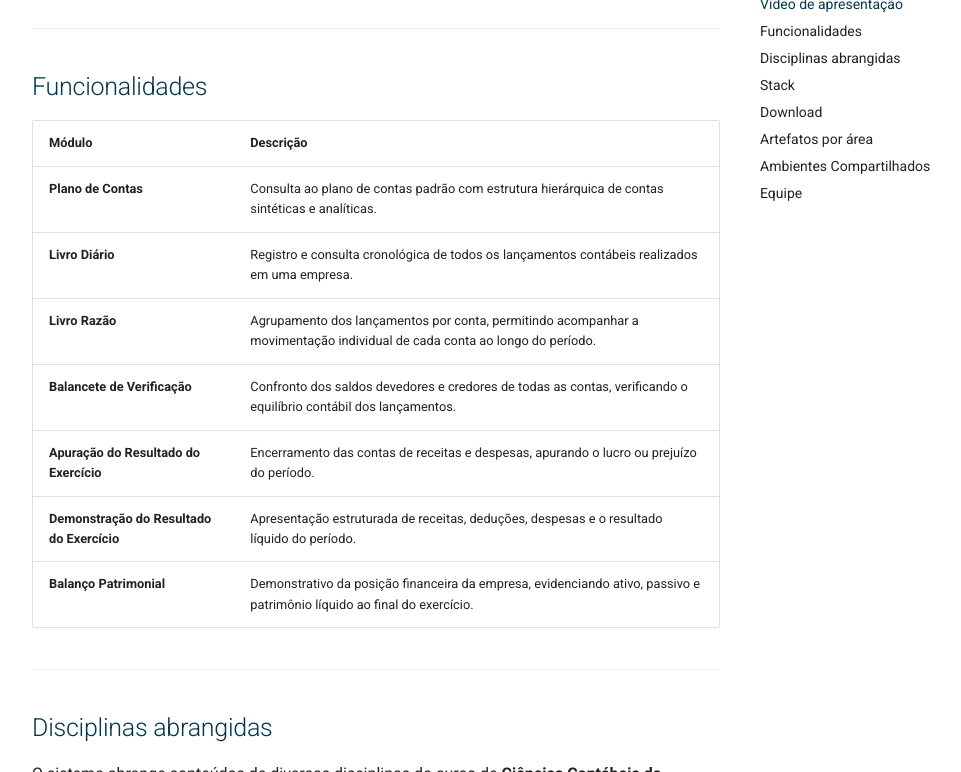
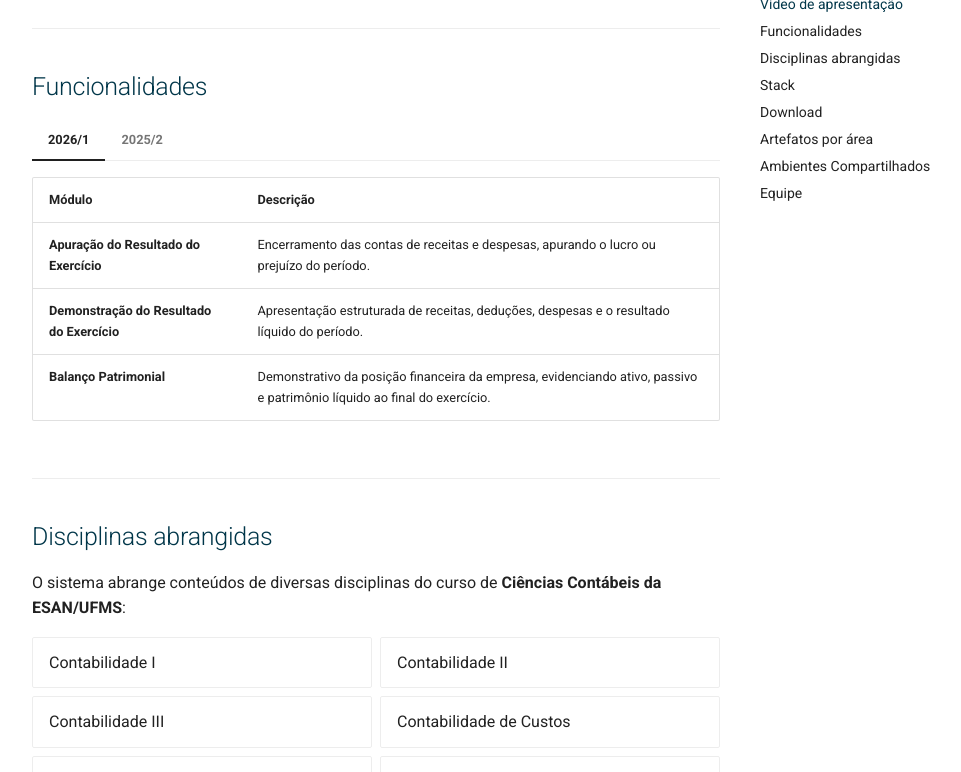
Before and after one commit to NES-Contabilidade-Integrada/doc-coins2026.1, an MkDocs documentation site: the page built from docs/index.md, in a window 1280 px wide and 900 px high, scrolled down 755 px, cut to the strip 128-900 px from the top of the window. Shown: the whole strip, without its empty margins (264-1225 px from the left). Built offline with MkDocs 1.6.1 and Material for MkDocs 9.7.7, drawn with Linux system fonts in a browser that asks for light colours; comment, search, counter and statistics services are not loaded.

Commit message:
feat(homepage): split funcionalidades by development cycle (2025/2 and 2026/1)
Co-Authored-By: Claude Sonnet 4.6 <noreply@anthropic.com>

```diff
--- a/docs/index.md
+++ b/docs/index.md
@@ -16,15 +16,22 @@ O sistema foi criado para preencher uma lacuna no curso de Ciências Contábeis:
 
 ## Funcionalidades
 
-| Módulo | Descrição |
-|--------|-----------|
-| **Plano de Contas** | Consulta ao plano de contas padrão com estrutura hierárquica de contas sintéticas e analíticas. |
-| **Livro Diário** | Registro e consulta cronológica de todos os lançamentos contábeis realizados em uma empresa. |
-| **Livro Razão** | Agrupamento dos lançamentos por conta, permitindo acompanhar a movimentação individual de cada conta ao longo do período. |
-| **Balancete de Verificação** | Confronto dos saldos devedores e credores de todas as contas, verificando o equilíbrio contábil dos lançamentos. |
-| **Apuração do Resultado do Exercício** | Encerramento das contas de receitas e despesas, apurando o lucro ou prejuízo do período. |
-| **Demonstração do Resultado do Exercício** | Apresentação estruturada de receitas, deduções, despesas e o resultado líquido do período. |
-| **Balanço Patrimonial** | Demonstrativo da posição financeira da empresa, evidenciando ativo, passivo e patrimônio líquido ao final do exercício. |
+=== "2026/1"
+
+    | Módulo | Descrição |
+    |--------|-----------|
+    | **Apuração do Resultado do Exercício** | Encerramento das contas de receitas e despesas, apurando o lucro ou prejuízo do período. |
+    | **Demonstração do Resultado do Exercício** | Apresentação estruturada de receitas, deduções, despesas e o resultado líquido do período. |
+    | **Balanço Patrimonial** | Demonstrativo da posição financeira da empresa, evidenciando ativo, passivo e patrimônio líquido ao final do exercício. |
+
+=== "2025/2"
+
+    | Módulo | Descrição |
+    |--------|-----------|
+    | **Plano de Contas** | Consulta ao plano de contas padrão com estrutura hierárquica de contas sintéticas e analíticas. |
+    | **Livro Diário** | Registro e consulta cronológica de todos os lançamentos contábeis realizados em uma empresa. |
+    | **Livro Razão** | Agrupamento dos lançamentos por conta, permitindo acompanhar a movimentação individual de cada conta ao longo do período. |
+    | **Balancete de Verificação** | Confronto dos saldos devedores e credores de todas as contas, verificando o equilíbrio contábil dos lançamentos. |
 
 ---
 
```
